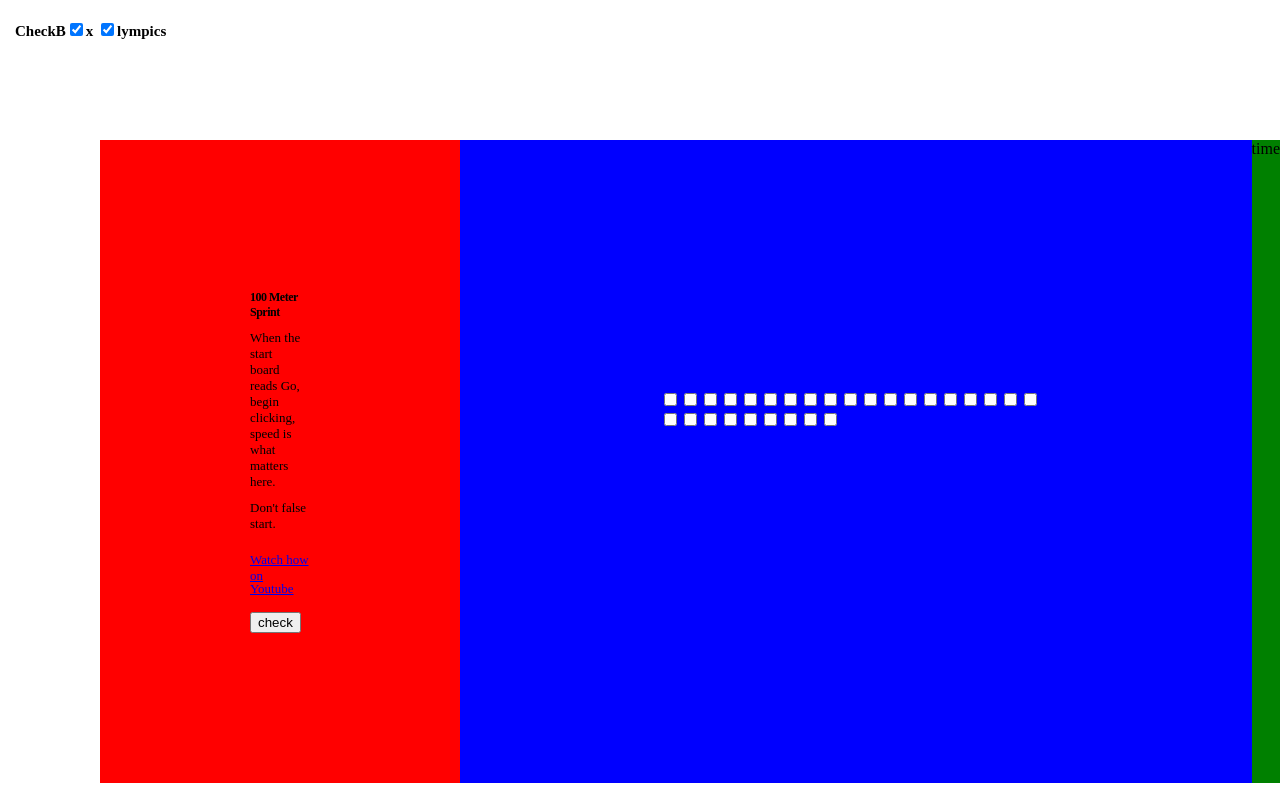
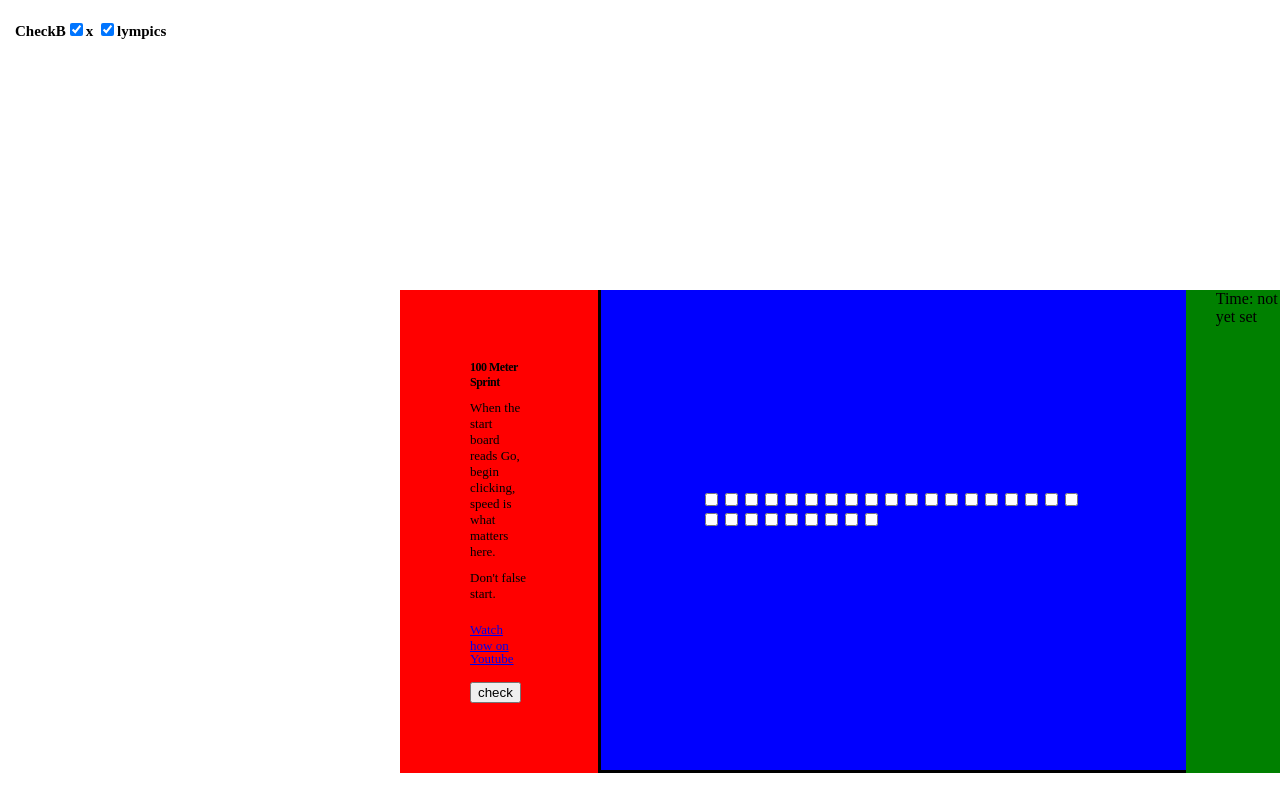
Before and after one commit to takeru0604twitter/CheckboxOlympics, a Nuxt app in the folder CheckboxOlympics/: page / in a window 1280 px wide. Built offline with nearby package versions, Linux system fonts and the light colour scheme.

Commit message:
Update index.vue

```diff
--- a/CheckboxOlympics/pages/index.vue
+++ b/CheckboxOlympics/pages/index.vue
@@ -23,7 +23,9 @@
         <div class="n"><input v-for="i in 28" :key="i" type="checkbox" /></div>
       </div>
 
-      <div class="box3">time</div>
+      <div class="box3">
+        <div class="o">Time: not yet set</div>
+      </div>
     </div>
   </div>
 </template>
@@ -50,19 +52,21 @@ body {
 .box {
   position: relative;
   display: flex;
-  margin-top:  100px;
-  margin-left: 100px;
+  margin-top:  250px;
+  margin-left: 400px;
 }
 
 .box1 {
   background: red;
-  padding: 150px;
+  padding: 70px;
 }
 
 .box2 {
   background: blue;
-  padding-right: 200px;
-  padding-left: 200px;
+  padding-right: 100px;
+  padding-left: 100px;
+  border-left: solid;
+  border-bottom: solid;
 }
 
 .box3 {
@@ -115,7 +119,10 @@ body {
 }
 
 .n{
-  padding-top: 250px;
+  padding-top: 200px;
+}
 
+.o{
+  padding-left: 30px;
 }
 </style>
```
